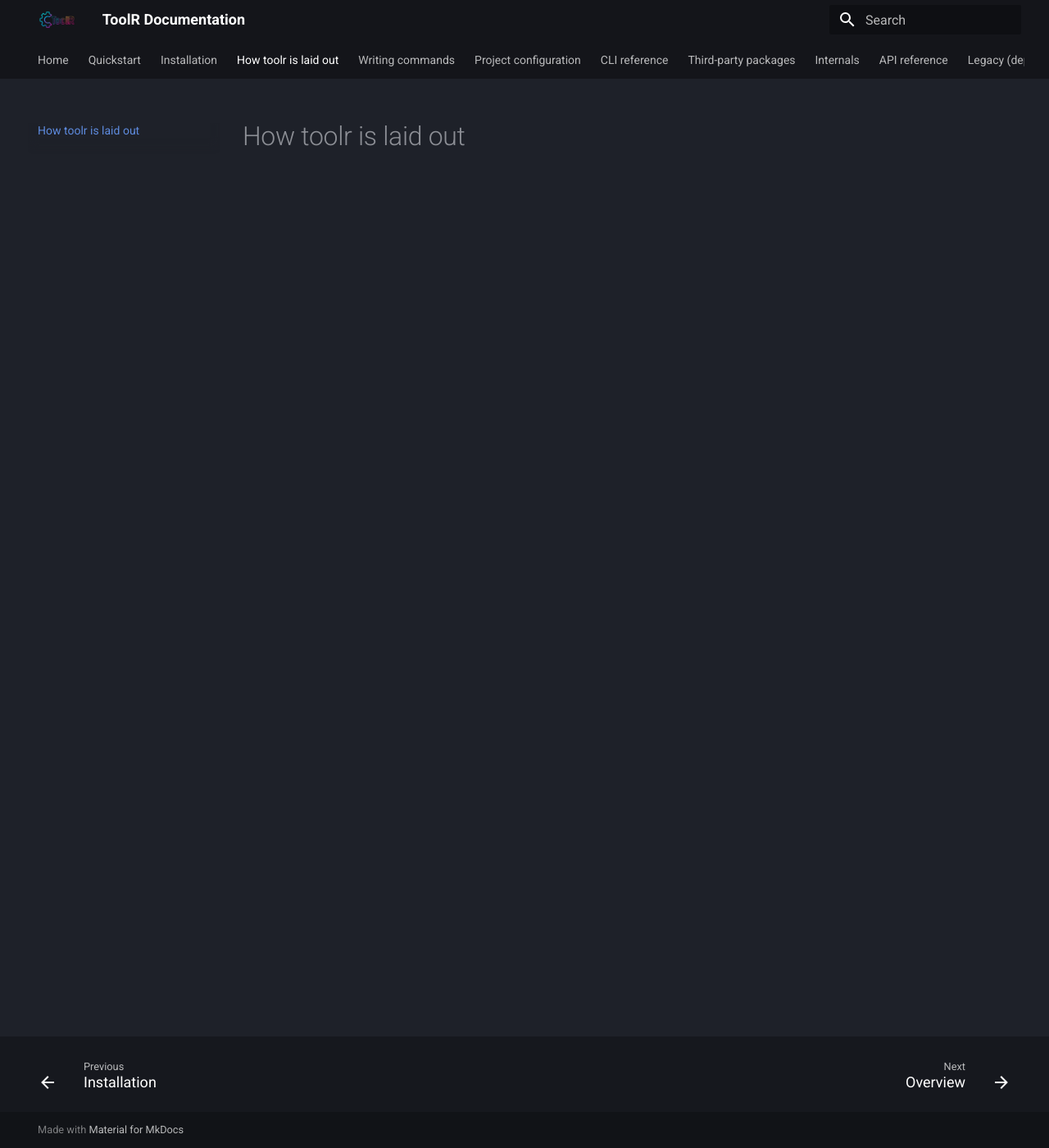
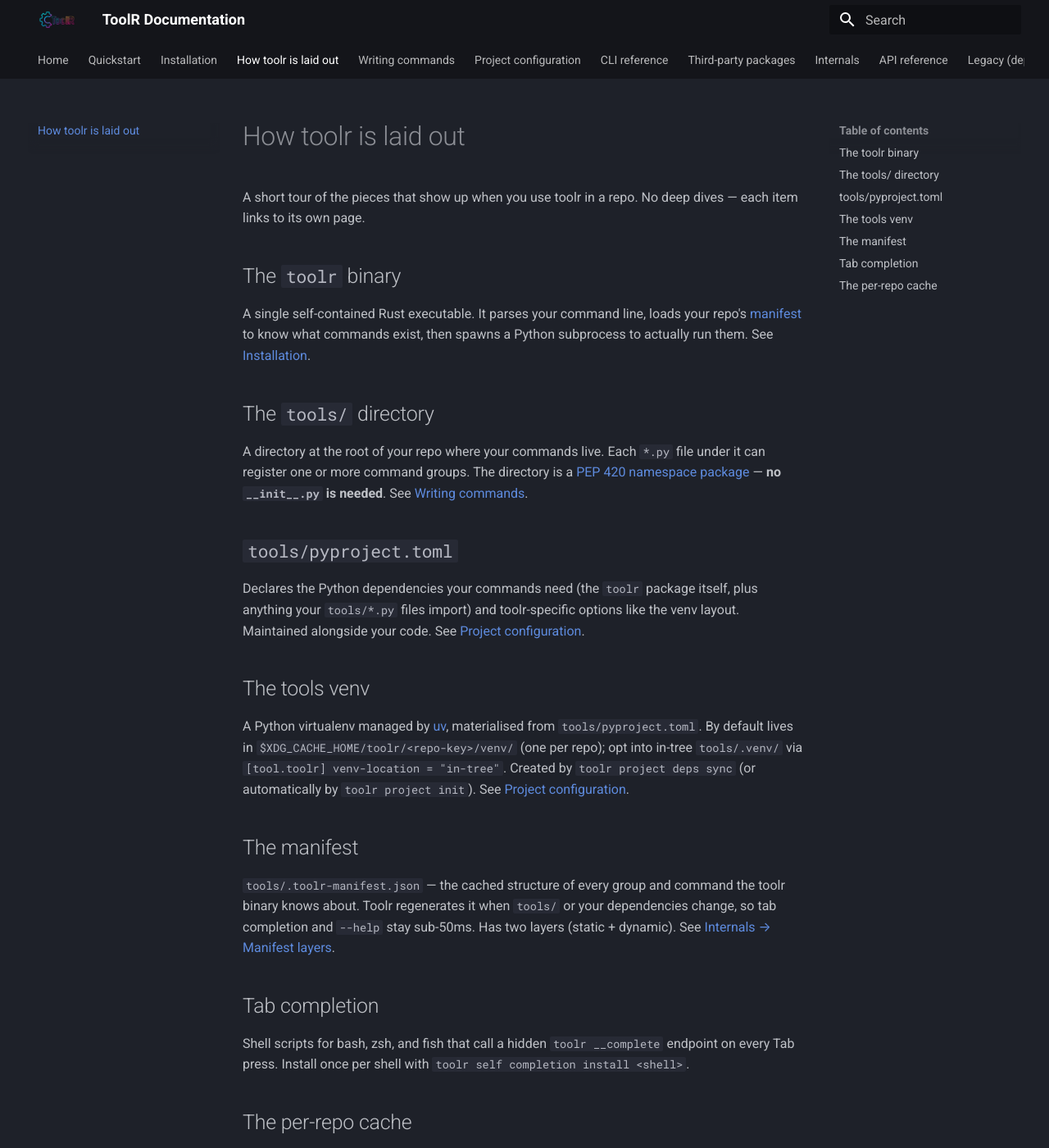
Before and after one commit to s0undt3ch/ToolR, an MkDocs documentation site: the page built from docs/concepts.md, in a window 1280 px wide and 1400 px high. Shown: the whole window at 82% size. Built offline with MkDocs 1.6.1 and Material for MkDocs 9.7.7, drawn with Linux system fonts in a browser that asks for light colours; some of the changed text lies outside the part shown.

Commit message:
docs: Concepts page (orientation tour of toolr's moving pieces)

```diff
--- a/docs/concepts.md
+++ b/docs/concepts.md
@@ -1,3 +1,57 @@
 # How toolr is laid out
 
-<!-- Populated in Plan 11 Task 5. -->
+A short tour of the pieces that show up when you use toolr in a repo.
+No deep dives — each item links to its own page.
+
+## The `toolr` binary
+
+A single self-contained Rust executable. It parses your command line,
+loads your repo's [manifest](#the-manifest) to know what commands
+exist, then spawns a Python subprocess to actually run them. See
+[Installation](installation/index.md).
+
+## The `tools/` directory
+
+A directory at the root of your repo where your commands live. Each
+`*.py` file under it can register one or more command groups. The
+directory is a [PEP 420 namespace package][pep-420] — **no
+`__init__.py` is needed**. See [Writing commands](writing-commands/index.md).
+
+[pep-420]: https://peps.python.org/pep-0420/
+
+## `tools/pyproject.toml`
+
+Declares the Python dependencies your commands need (the `toolr`
+package itself, plus anything your `tools/*.py` files import) and
+toolr-specific options like the venv layout. Maintained alongside
+your code. See [Project configuration](project-config.md).
+
+## The tools venv
+
+A Python virtualenv managed by [uv](https://docs.astral.sh/uv/),
+materialised from `tools/pyproject.toml`. By default lives in
+`$XDG_CACHE_HOME/toolr/<repo-key>/venv/` (one per repo); opt into
+in-tree `tools/.venv/` via `[tool.toolr] venv-location = "in-tree"`.
+Created by `toolr project deps sync` (or automatically by
+`toolr project init`). See [Project configuration](project-config.md).
+
+## The manifest
+
+`tools/.toolr-manifest.json` — the cached structure of every group
+and command the toolr binary knows about. Toolr regenerates it when
+`tools/` or your dependencies change, so tab completion and `--help`
+stay sub-50ms. Has two layers (static + dynamic). See
+[Internals → Manifest layers](internals/manifest.md).
+
+## Tab completion
+
+Shell scripts for bash, zsh, and fish that call a hidden
+`toolr __complete` endpoint on every Tab press. Install once per
+shell with `toolr self completion install <shell>`.
+
+## The per-repo cache
+
+`$XDG_CACHE_HOME/toolr/` — one entry per repo, each holding its
+venv + a `meta.json` sidecar with timestamps. Inspect with
+`toolr self cache list`; prune orphans or stale entries with
+`toolr self cache prune`. See [Internals → Cache layout](internals/cache.md).
```
